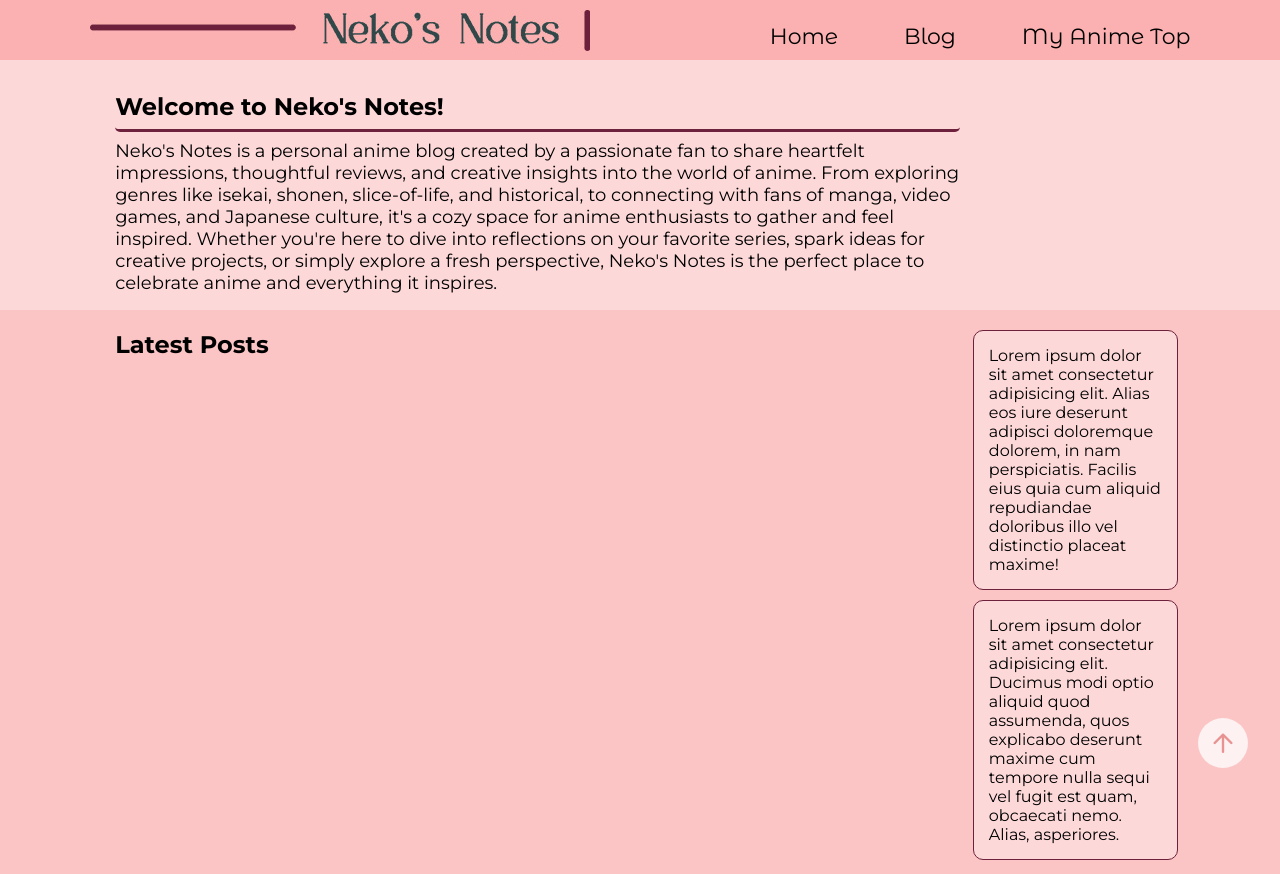
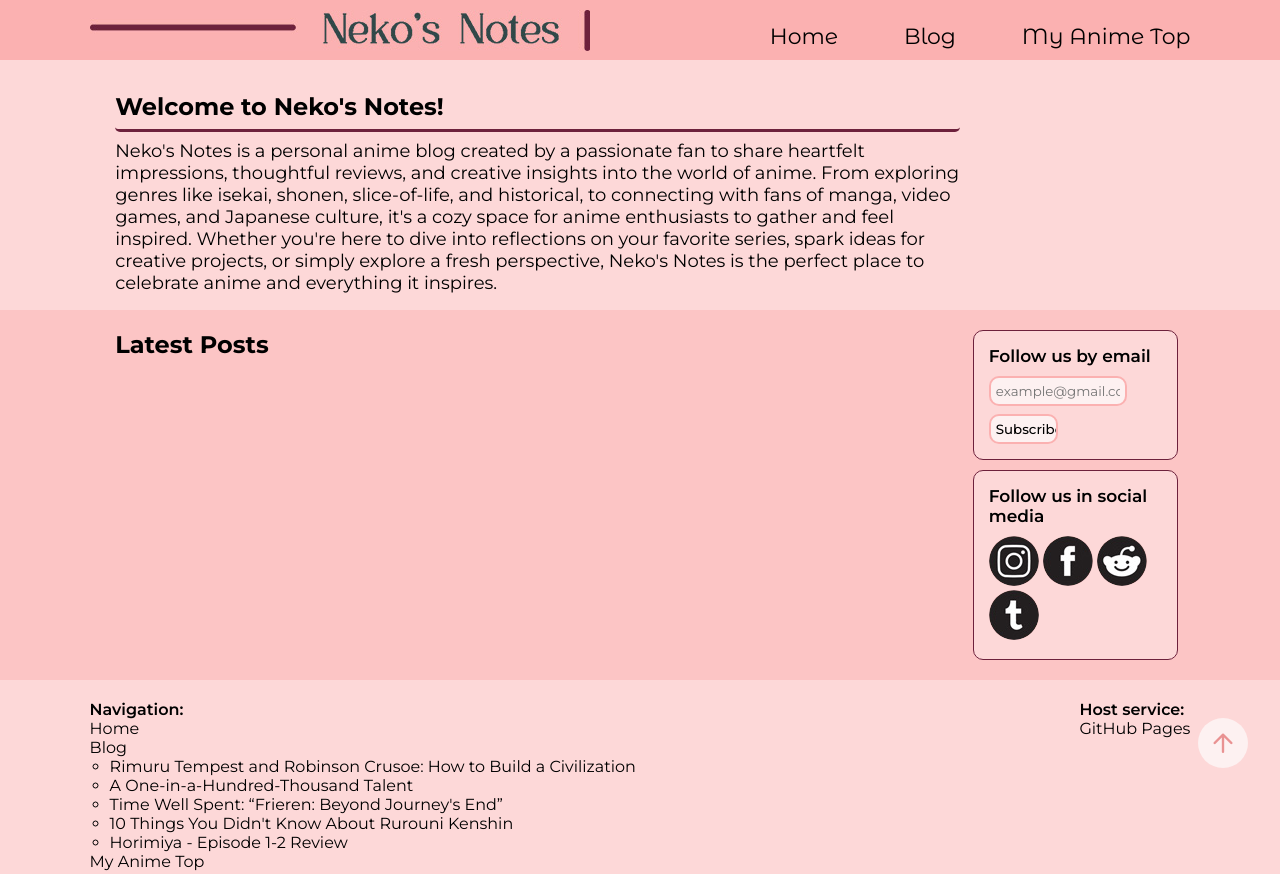
Before and after one commit to wizmarin/nekos-notes, a plain HTML site: page index.html in a window 1280 px wide. Shown: the top 874 px of the page. Drawn offline with nearby package versions, Linux system fonts and the light colour scheme.

Commit message:
Added content and styles to aside part to index page

```diff
--- a/index.html
+++ b/index.html
@@ -69,10 +69,45 @@
                  <div class="aside_container">
                     <aside>
                         <div class="email">
-                            <p>Lorem ipsum dolor sit amet consectetur adipisicing elit. Alias eos iure deserunt adipisci doloremque dolorem, in nam perspiciatis. Facilis eius quia cum aliquid repudiandae doloribus illo vel distinctio placeat maxime!</p>
+                            <form action="mailto:Mari.Tarasova@mymtu.ie" method="post">
+                                <legend><h3 class="aside">Follow us by email</h3></legend>
+                                <input type="text" name="email" id="email" placeholder="example@gmail.com" required><br>
+                                <input type="submit" value="Subscribe">
+                            </form>
                         </div>
                         <div class="social_media">
-                            <p>Lorem ipsum dolor sit amet consectetur adipisicing elit. Ducimus modi optio aliquid quod assumenda, quos explicabo deserunt maxime cum tempore nulla sequi vel fugit est quam, obcaecati nemo. Alias, asperiores.</p>
+                            <h3 class="aside">Follow us in social media</h3>
+                            <picture>
+                                <a href="https://www.instagram.com">
+                                    <source srcset="images/instagram_logo.webp" type="image/webp">
+                                    <source srcset="images/instagram_logo.png" type="image/png">
+                                    <img src="images/instagram_logo.jpg" alt="instagram logo">
+                                </a>
+                            </picture>
+
+                            <picture>
+                                <a href="https://www.facebook.com">
+                                    <source srcset="images/facebook_logo.webp" type="image/webp">
+                                    <source srcset="images/facebook_logo.png" type="image/png">
+                                    <img src="images/facebook_logo.jpg" alt="facebook logo">
+                                </a>
+                            </picture>
+
+                            <picture>
+                                <a href="https://www.reddit.com">
+                                    <source srcset="images/reddit_logo.webp" type="image/webp">
+                                    <source srcset="images/reddit_logo.png" type="image/png">
+                                    <img src="images/reddit_logo.jpg" alt="reddit logo">
+                                </a>
+                            </picture>
+
+                            <picture>
+                                <a href="https://www.tumblr.com">
+                                    <source srcset="images/tumblr_logo.webp" type="image/webp">
+                                    <source srcset="images/tumblr_logo.png" type="image/png">
+                                    <img src="images/tumblr_logo.jpg" alt="tumblr logo">
+                                </a>
+                            </picture>
                         </div>
                     </aside>
                 </div>
--- a/styles/base.css
+++ b/styles/base.css
@@ -101,7 +101,7 @@ main .main_container {
 
 main .main_container .description_container {
     width: 100%;
-    height: 250px;
+    min-height: 250px;
     background-color: #fdd8d8;
 }
 
@@ -113,6 +113,8 @@ main .main_container .description_container #description {
 main .main_container .aside_container {
     width: 25%;
     float: right;
+    position: sticky;
+    top: 5px;
 }
 
 main .main_container .aside_container aside {
@@ -133,6 +135,25 @@ main .main_container .aside_container aside .email {
     padding: 15px;
 }
 
+main .main_container .aside_container aside .email form input[type="text"] {
+    width: 80%;
+    border: #fbb1b1 solid 2px;
+    border-radius: 10px;
+    padding: 5px;
+    margin-bottom: 8px;
+    background-color: #fdf1f1;
+}
+
+main .main_container .aside_container aside .email form input[type="submit"] {
+    width: 40%;
+    border: #fbb1b1 solid 2px;
+    border-radius: 10px;
+    padding: 5px;
+    cursor: pointer;
+    background-color: #fdf1f1;
+    font-weight: 500;
+}
+
 main .main_container .aside_container aside .social_media {
     width: 100%;
     height: 100%;
@@ -141,6 +162,21 @@ main .main_container .aside_container aside .social_media {
     border-radius: 10px;
     margin-top: 10px;
     padding: 15px;
+}
+
+main .main_container .aside_container aside .social_media picture img {
+    border-radius: 50%;
+}
+
+main .main_container .aside_container aside .social_media picture a {
+    text-decoration: none;
+}
+
+main .main_container .aside_container aside .email form .aside,
+main .main_container .aside_container aside .social_media .aside {
+    font-weight: 600;
+    font-size: 17px;
+    margin-bottom: 10px;
 }
 
 main .main_container .content_container {
--- a/styles/index.css
+++ b/styles/index.css
@@ -1,3 +1,4 @@
+/* Description styles */
 main .main_container .description_container #description h1 {
     padding-top: 4vh;
     padding-bottom: 1vh;
```
Also changed, not shown: images/facebook_logo.jpg (added), images/facebook_logo.png (added), images/facebook_logo.webp (added), images/instagram_logo.jpg (added), images/instagram_logo.png (added), images/instagram_logo.webp (added), images/reddit_logo.jpg (added), images/reddit_logo.png (added), images/reddit_logo.webp (added), images/tumblr_logo.jpg (added), images/tumblr_logo.png (added), images/tumblr_logo.webp (added).
